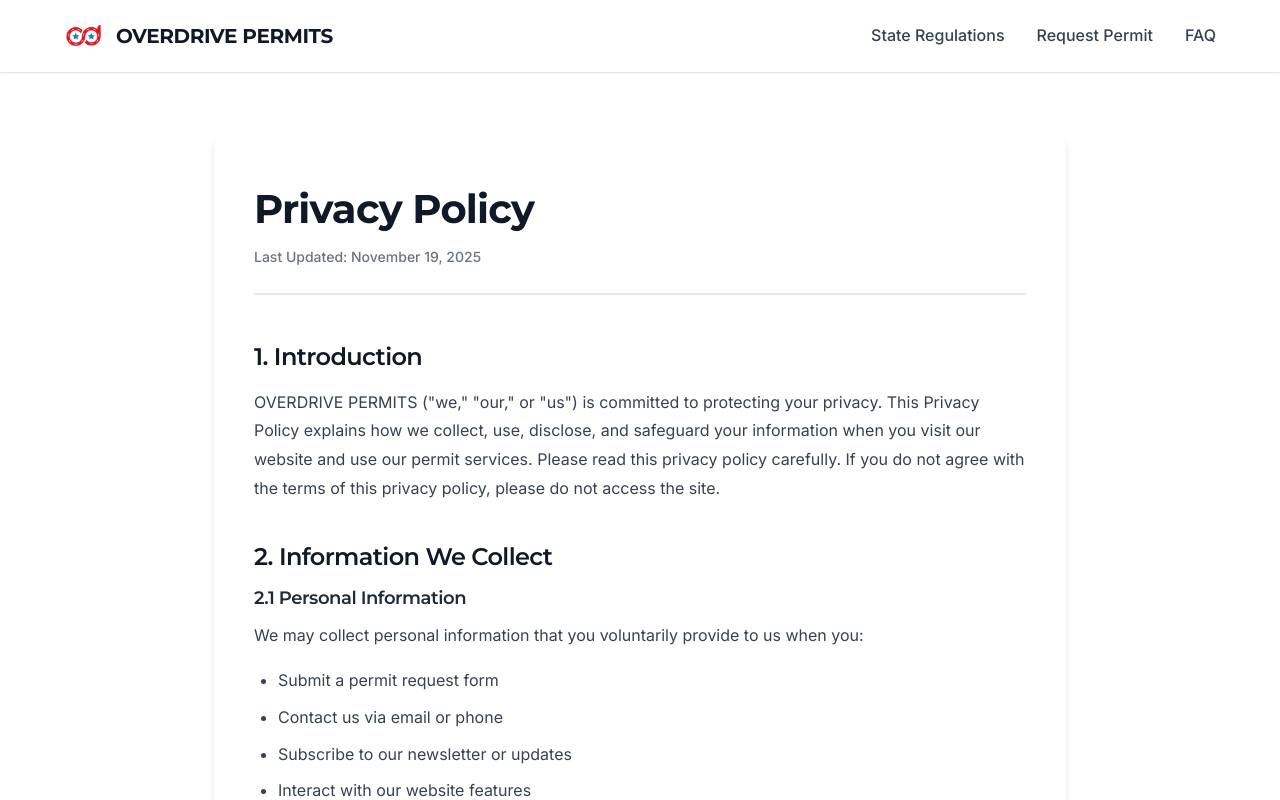
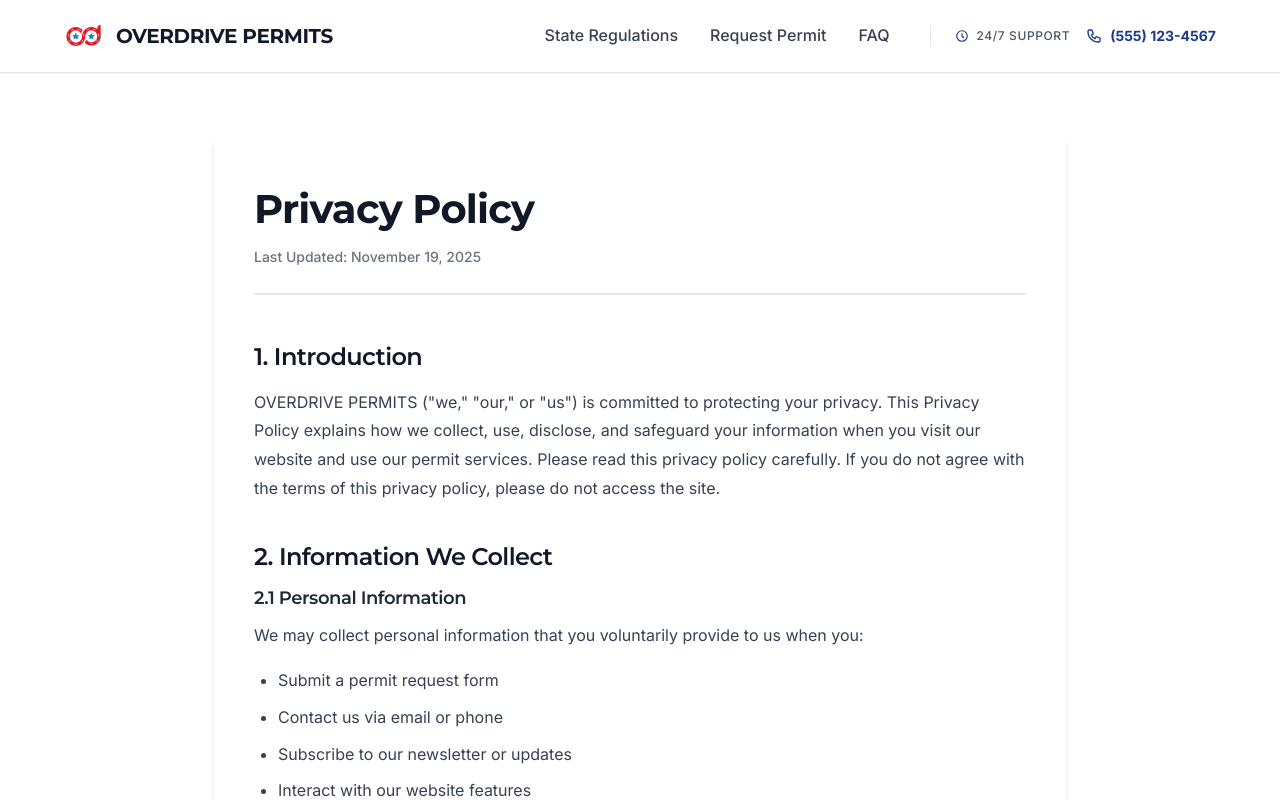
Before and after one commit to lilianvasilcov/OverDrivePermits, a Next.js app in the folder frontend/: page /privacy-policy in a window 1280 px wide. Shown: the top 800 px of the page. Built offline with nearby package versions, Linux system fonts and the light colour scheme; no server answers.

Commit message:
added phone number and 24/7 support on navbar and improved the mobile version

```diff
--- a/frontend/src/components/layout/Header/Header.module.css
+++ b/frontend/src/components/layout/Header/Header.module.css
@@ -4,7 +4,7 @@
   padding: var(--spacing-4) 0;
   position: sticky;
   top: 0;
-  z-index: 100;
+  z-index: 1000;
   box-shadow: var(--shadow-sm);
   width: 100%;
 }
@@ -18,13 +18,14 @@
   align-items: center;
   position: relative;
   width: 100%;
+  gap: var(--spacing-4);
 }
 
 .logoContainer {
   display: flex;
   align-items: center;
   gap: var(--spacing-3);
-  z-index: 101;
+  z-index: 1001;
   flex: 1;
   min-width: 0;
 }
@@ -90,6 +91,69 @@
   width: 100%;
 }
 
+/* Support Section */
+.supportSection {
+  display: flex;
+  align-items: center;
+  gap: var(--spacing-4);
+  margin-left: var(--spacing-6);
+  padding-left: var(--spacing-6);
+  border-left: 1px solid var(--color-gray-200);
+}
+
+.supportBadge {
+  display: flex;
+  align-items: center;
+  gap: var(--spacing-2);
+  color: var(--color-gray-600);
+  font-size: var(--font-size-xs);
+  font-weight: var(--font-weight-medium);
+  white-space: nowrap;
+}
+
+.supportIcon {
+  width: 14px;
+  height: 14px;
+  color: var(--color-primary-blue);
+  flex-shrink: 0;
+}
+
+.supportText {
+  text-transform: uppercase;
+  letter-spacing: 0.05em;
+}
+
+.phoneLink {
+  display: flex;
+  align-items: center;
+  gap: var(--spacing-2);
+  color: var(--color-primary-blue);
+  text-decoration: none;
+  font-weight: var(--font-weight-semibold);
+  font-size: var(--font-size-sm);
+  transition: all var(--transition-base);
+  white-space: nowrap;
+}
+
+.phoneIcon {
+  width: 16px;
+  height: 16px;
+  flex-shrink: 0;
+  transition: transform var(--transition-base);
+}
+
+.phoneLink:hover {
+  color: var(--color-primary-red);
+}
+
+.phoneLink:hover .phoneIcon {
+  transform: scale(1.1);
+}
+
+.phoneNumber {
+  font-weight: var(--font-weight-bold);
+}
+
 /* Mobile Menu Button */
 .menuButton {
   display: none;
@@ -97,11 +161,14 @@
   border: none;
   cursor: pointer;
   padding: var(--spacing-2);
-  z-index: 102;
+  z-index: 1002;
   position: relative;
-  margin-left: var(--spacing-3);
   flex-shrink: 0;
   -webkit-tap-highlight-color: transparent;
+  width: 40px;
+  height: 40px;
+  justify-content: center;
+  align-items: center;
 }
 
 .menuButton:focus-visible {
@@ -111,9 +178,7 @@
 }
 
 .menuButtonOpen {
-  position: fixed;
-  right: var(--spacing-4);
-  top: var(--spacing-4);
+  position: relative;
 }
 
 .hamburger {
@@ -149,18 +214,14 @@
 
 /* Mobile Navigation Menu */
 .mobileMenu {
-  display: none;
   position: fixed;
   top: 0;
   left: 0;
   right: 0;
   bottom: 0;
-  z-index: 99;
-  pointer-events: none;
-}
-
-.mobileMenuOpen {
-  pointer-events: auto;
+  z-index: 999;
+  display: flex;
+  flex-direction: column;
 }
 
 .mobileMenuOverlay {
@@ -170,14 +231,7 @@
   right: 0;
   bottom: 0;
   background-color: rgba(0, 0, 0, 0.5);
-  opacity: 0;
-  visibility: hidden;
-  transition: opacity 0.3s ease, visibility 0.3s ease;
-}
-
-.mobileMenuOpen .mobileMenuOverlay {
-  opacity: 1;
-  visibility: visible;
+  animation: fadeIn 0.3s ease;
 }
 
 .mobileNavContent {
@@ -188,21 +242,66 @@
   background-color: var(--color-white);
   border-bottom: 1px solid var(--color-gray-200);
   box-shadow: var(--shadow-lg);
-  padding: var(--spacing-2) 0;
-  transform: translateY(-100%);
-  transition: transform 0.3s cubic-bezier(0.4, 0, 0.2, 1);
   max-height: calc(100vh - var(--header-height, 73px));
   overflow-y: auto;
   -webkit-overflow-scrolling: touch;
-  pointer-events: auto;
+  animation: slideDown 0.3s cubic-bezier(0.4, 0, 0.2, 1);
+  z-index: 1000;
 }
 
-.mobileMenuOpen .mobileNavContent {
-  transform: translateY(0);
+.mobileSupportSection {
+  padding: var(--spacing-5) var(--spacing-6);
+  background: linear-gradient(135deg, var(--color-primary-blue) 0%, var(--color-primary-blue-dark) 100%);
+  border-bottom: 2px solid var(--color-primary-blue-dark);
+  display: flex;
+  flex-direction: column;
+  gap: var(--spacing-3);
+}
+
+.mobileSupportBadge {
+  display: flex;
+  align-items: center;
+  gap: var(--spacing-2);
+  color: var(--color-white);
+  font-size: var(--font-size-xs);
+  font-weight: var(--font-weight-semibold);
+  text-transform: uppercase;
+  letter-spacing: 0.05em;
+}
+
+.mobileSupportIcon {
+  width: 14px;
+  height: 14px;
+  color: var(--color-white);
+  flex-shrink: 0;
+}
+
+.mobilePhoneLink {
+  display: flex;
+  align-items: center;
+  gap: var(--spacing-3);
+  color: var(--color-white);
+  text-decoration: none;
+  font-weight: var(--font-weight-bold);
+  font-size: var(--font-size-lg);
+  transition: opacity var(--transition-base);
+  -webkit-tap-highlight-color: transparent;
+  padding: var(--spacing-2) 0;
+}
+
+.mobilePhoneLink:active {
+  opacity: 0.8;
+}
+
+.mobilePhoneIcon {
+  width: 20px;
+  height: 20px;
+  flex-shrink: 0;
 }
 
 .mobileNavLink {
-  display: block;
+  display: flex;
+  align-items: center;
   padding: var(--spacing-5) var(--spacing-6);
   color: var(--color-gray-700);
   font-weight: var(--font-weight-medium);
@@ -210,9 +309,7 @@
   text-decoration: none;
   transition: background-color var(--transition-base), color var(--transition-base);
   border-bottom: 1px solid var(--color-gray-100);
-  min-height: 48px;
-  display: flex;
-  align-items: center;
+  min-height: 56px;
   -webkit-tap-highlight-color: transparent;
 }
 
@@ -220,11 +317,30 @@
   border-bottom: none;
 }
 
-.mobileNavLink:hover,
-.mobileNavLink:focus,
-.mobileNavLink:active {
+.mobileNavLink:active,
+.mobileNavLink:hover {
   background-color: var(--color-gray-50);
   color: var(--color-primary-blue);
+}
+
+@keyframes fadeIn {
+  from {
+    opacity: 0;
+  }
+  to {
+    opacity: 1;
+  }
+}
+
+@keyframes slideDown {
+  from {
+    transform: translateY(-100%);
+    opacity: 0;
+  }
+  to {
+    transform: translateY(0);
+    opacity: 1;
+  }
 }
 
 /* Responsive Design */
@@ -253,12 +369,12 @@
     display: none;
   }
 
-  .menuButton {
-    display: block;
+  .supportSection {
+    display: none;
   }
 
-  .mobileMenu {
-    display: block;
+  .menuButton {
+    display: flex;
   }
 
   .header {
@@ -288,21 +404,26 @@
 
   .menuButton {
     padding: var(--spacing-1);
-    margin-left: var(--spacing-2);
-  }
-
-  .menuButtonOpen {
-    right: var(--spacing-3);
-    top: var(--spacing-3);
-  }
-
-  .mobileNavLink {
-    padding: var(--spacing-4) var(--spacing-4);
-    font-size: var(--font-size-sm);
+    width: 36px;
+    height: 36px;
   }
 
   .hamburger {
     width: 22px;
     height: 18px;
   }
+
+  .mobileNavLink {
+    padding: var(--spacing-4) var(--spacing-4);
+    font-size: var(--font-size-sm);
+    min-height: 48px;
+  }
+
+  .mobileSupportSection {
+    padding: var(--spacing-4) var(--spacing-4);
+  }
+
+  .mobilePhoneLink {
+    font-size: var(--font-size-base);
+  }
 }
--- a/frontend/src/components/layout/Header/Header.tsx
+++ b/frontend/src/components/layout/Header/Header.tsx
@@ -24,9 +24,14 @@ const Header: React.FC = () => {
 
   useEffect(() => {
     // Close menu when clicking outside
-    const handleClickOutside = (event: MouseEvent) => {
+    const handleClickOutside = (event: MouseEvent | TouchEvent) => {
       const target = event.target as HTMLElement;
-      if (isMenuOpen && !target.closest(`.${styles.mobileMenu}`) && !target.closest(`.${styles.menuButton}`)) {
+      if (
+        isMenuOpen &&
+        !target.closest(`.${styles.mobileMenu}`) &&
+        !target.closest(`.${styles.menuButton}`) &&
+        !target.closest(`.${styles.mobileNavContent}`)
+      ) {
         setIsMenuOpen(false);
       }
     };
@@ -42,7 +47,6 @@ const Header: React.FC = () => {
       document.addEventListener('mousedown', handleClickOutside);
       document.addEventListener('touchstart', handleClickOutside);
       window.addEventListener('scroll', handleScroll, { passive: true });
-      // Prevent body scroll when menu is open
       document.body.style.overflow = 'hidden';
     } else {
       document.body.style.overflow = '';
@@ -56,8 +60,17 @@ const Header: React.FC = () => {
     };
   }, [isMenuOpen]);
 
-  const handleNavClick = () => {
+  const handleNavClick = (e: React.MouseEvent<HTMLAnchorElement>, targetId: string) => {
+    e.preventDefault();
     setIsMenuOpen(false);
+    const element = document.getElementById(targetId);
+    if (element) {
+      element.scrollIntoView({ behavior: 'smooth' });
+    }
+  };
+
+  const handleMenuToggle = () => {
+    setIsMenuOpen(!isMenuOpen);
   };
 
   return (
@@ -80,15 +93,37 @@ const Header: React.FC = () => {
 
         {/* Desktop Navigation */}
         <nav className={styles.nav}>
-          <a href="#map" className={styles.navLink} onClick={handleNavClick}>State Regulations</a>
-          <a href="#form" className={styles.navLink} onClick={handleNavClick}>Request Permit</a>
-          <a href="#faq" className={styles.navLink} onClick={handleNavClick}>FAQ</a>
+          <a href="#map" className={styles.navLink} onClick={(e) => handleNavClick(e, 'map')}>
+            State Regulations
+          </a>
+          <a href="#form" className={styles.navLink} onClick={(e) => handleNavClick(e, 'form')}>
+            Request Permit
+          </a>
+          <a href="#faq" className={styles.navLink} onClick={(e) => handleNavClick(e, 'faq')}>
+            FAQ
+          </a>
         </nav>
+
+        {/* Desktop Support Section */}
+        <div className={styles.supportSection}>
+          <div className={styles.supportBadge}>
+            <svg className={styles.supportIcon} viewBox="0 0 24 24" fill="none" stroke="currentColor">
+              <path strokeLinecap="round" strokeLinejoin="round" strokeWidth={2} d="M12 8v4l3 3m6-3a9 9 0 11-18 0 9 9 0 0118 0z" />
+            </svg>
+            <span className={styles.supportText}>24/7 Support</span>
+          </div>
+          <a href="tel:+15551234567" className={styles.phoneLink}>
+            <svg className={styles.phoneIcon} viewBox="0 0 24 24" fill="none" stroke="currentColor">
+              <path strokeLinecap="round" strokeLinejoin="round" strokeWidth={2} d="M3 5a2 2 0 012-2h3.28a1 1 0 01.948.684l1.498 4.493a1 1 0 01-.502 1.21l-2.257 1.13a11.042 11.042 0 005.516 5.516l1.13-2.257a1 1 0 011.21-.502l4.493 1.498a1 1 0 01.684.949V19a2 2 0 01-2 2h-1C9.716 21 3 14.284 3 6V5z" />
+            </svg>
+            <span className={styles.phoneNumber}>(555) 123-4567</span>
+          </a>
+        </div>
 
         {/* Mobile Menu Button */}
         <button
           className={`${styles.menuButton} ${isMenuOpen ? styles.menuButtonOpen : ''}`}
-          onClick={() => setIsMenuOpen(!isMenuOpen)}
+          onClick={handleMenuToggle}
           aria-label="Toggle menu"
           aria-expanded={isMenuOpen}
           type="button"
@@ -102,23 +137,51 @@ const Header: React.FC = () => {
       </div>
 
       {/* Mobile Navigation Menu */}
+      {isMenuOpen && (
         <div
-        className={`${styles.mobileMenu} ${isMenuOpen ? styles.mobileMenuOpen : ''}`}
+          className={styles.mobileMenu}
           style={{ '--header-height': `${headerHeight}px` } as React.CSSProperties}
         >
-        <div className={styles.mobileMenuOverlay} onClick={handleNavClick} aria-hidden="true" />
+          <div className={styles.mobileMenuOverlay} onClick={handleMenuToggle} aria-hidden="true" />
           <nav className={styles.mobileNavContent}>
-          <a href="#map" className={styles.mobileNavLink} onClick={handleNavClick}>
+            <div className={styles.mobileSupportSection}>
+              <div className={styles.mobileSupportBadge}>
+                <svg className={styles.mobileSupportIcon} viewBox="0 0 24 24" fill="none" stroke="currentColor">
+                  <path strokeLinecap="round" strokeLinejoin="round" strokeWidth={2} d="M12 8v4l3 3m6-3a9 9 0 11-18 0 9 9 0 0118 0z" />
+                </svg>
+                <span>24/7 Support</span>
+              </div>
+              <a href="tel:+15551234567" className={styles.mobilePhoneLink}>
+                <svg className={styles.mobilePhoneIcon} viewBox="0 0 24 24" fill="none" stroke="currentColor">
+                  <path strokeLinecap="round" strokeLinejoin="round" strokeWidth={2} d="M3 5a2 2 0 012-2h3.28a1 1 0 01.948.684l1.498 4.493a1 1 0 01-.502 1.21l-2.257 1.13a11.042 11.042 0 005.516 5.516l1.13-2.257a1 1 0 011.21-.502l4.493 1.498a1 1 0 01.684.949V19a2 2 0 01-2 2h-1C9.716 21 3 14.284 3 6V5z" />
+                </svg>
+                <span>(555) 123-4567</span>
+              </a>
+            </div>
+            <a
+              href="#map"
+              className={styles.mobileNavLink}
+              onClick={(e) => handleNavClick(e, 'map')}
+            >
               State Regulations
             </a>
-          <a href="#form" className={styles.mobileNavLink} onClick={handleNavClick}>
+            <a
+              href="#form"
+              className={styles.mobileNavLink}
+              onClick={(e) => handleNavClick(e, 'form')}
+            >
               Request Permit
             </a>
-          <a href="#faq" className={styles.mobileNavLink} onClick={handleNavClick}>
+            <a
+              href="#faq"
+              className={styles.mobileNavLink}
+              onClick={(e) => handleNavClick(e, 'faq')}
+            >
               FAQ
             </a>
           </nav>
         </div>
+      )}
     </header>
   );
 };
```
Lines whose indentation alone changed are shown as unchanged.
